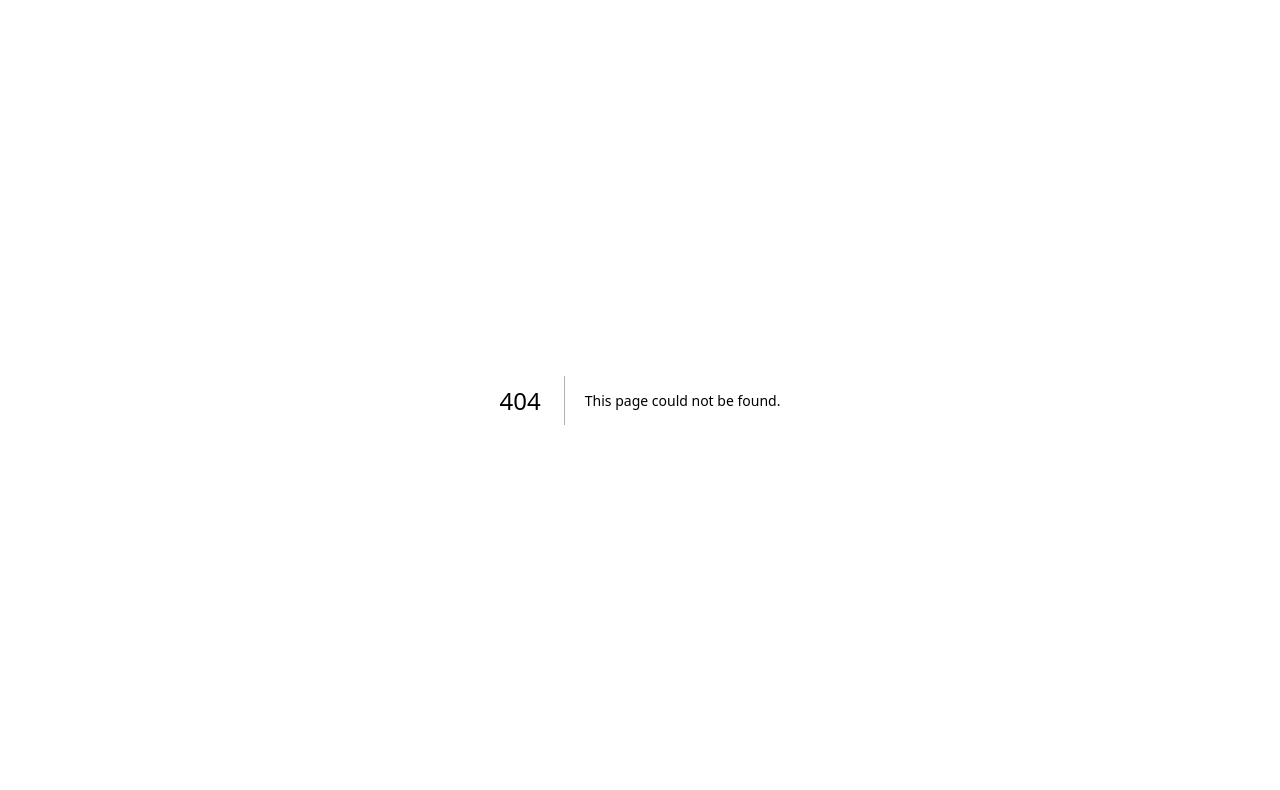
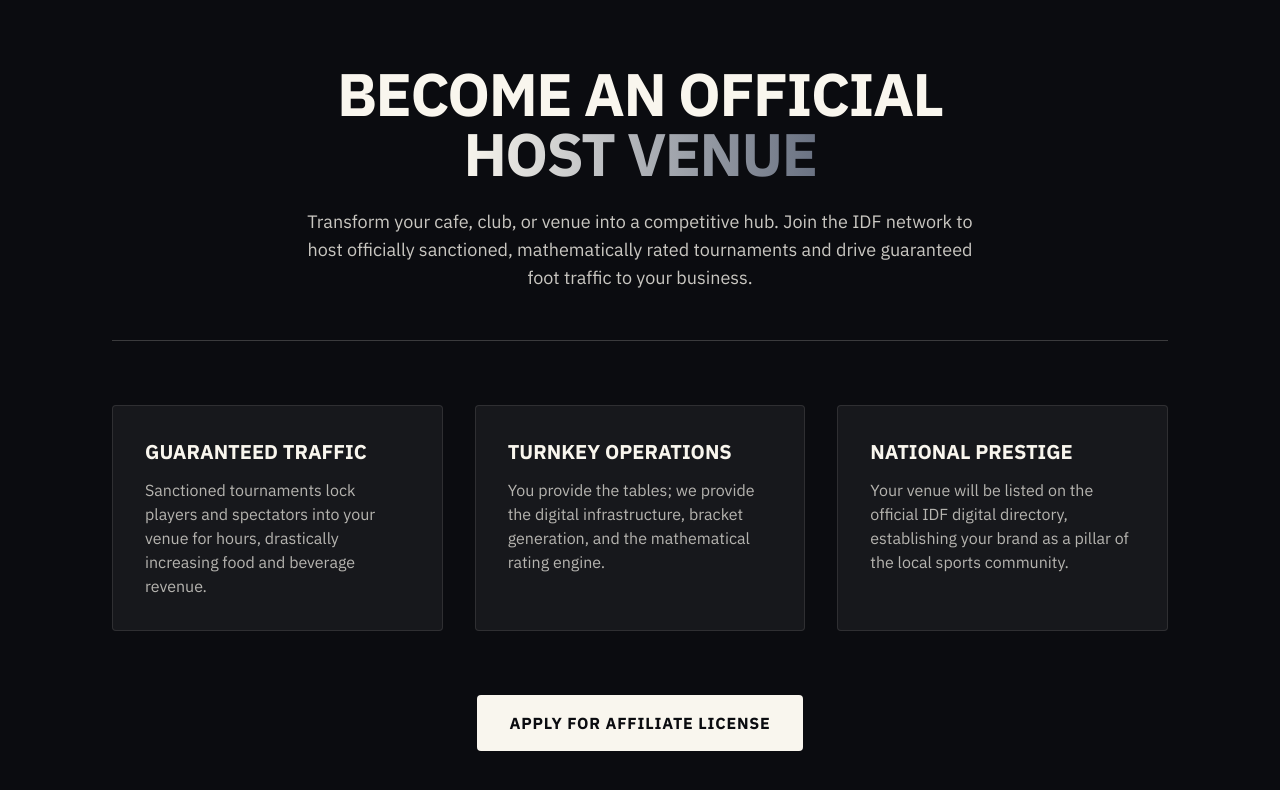
Before and after one commit to auibsal/monorepo, a Next.js app: page /affiliate in a window 1280 px wide. Before the commit this address had no page. Shown: the top 790 px of the page. Built offline with nearby package versions, Linux system fonts and the light colour scheme.

Commit message:
Add AffiliatePortal component with application details

```diff
--- /dev/null
+++ b/src/app/affiliate/page.tsx
@@ -0,0 +1,43 @@
+import Link from 'next/link';
+
+export default function AffiliatePortal() {
+  return (
+    <div className="max-w-6xl mx-auto py-16 px-6 lg:px-12 w-full">
+      <header className="mb-16 border-b border-federation-ivory/20 pb-12 text-center">
+        <h1 className="text-4xl md:text-6xl font-bold uppercase tracking-tight mb-6">
+          Become an Official <br />
+          <span className="text-transparent bg-clip-text bg-gradient-to-r from-federation-ivory to-gray-500">
+            Host Venue
+          </span>
+        </h1>
+        <p className="max-w-2xl mx-auto text-lg font-light opacity-80">
+          Transform your cafe, club, or venue into a competitive hub. Join the IDF network to host officially sanctioned, mathematically rated tournaments and drive guaranteed foot traffic to your business.
+        </p>
+      </header>
+
+      <div className="grid grid-cols-1 md:grid-cols-3 gap-8 mb-16">
+        <div className="bg-federation-ivory/5 p-8 border border-federation-ivory/10 rounded-sm">
+          <h3 className="text-xl font-bold uppercase mb-3 text-federation-ivory">Guaranteed Traffic</h3>
+          <p className="font-light opacity-70">Sanctioned tournaments lock players and spectators into your venue for hours, drastically increasing food and beverage revenue.</p>
+        </div>
+        <div className="bg-federation-ivory/5 p-8 border border-federation-ivory/10 rounded-sm">
+          <h3 className="text-xl font-bold uppercase mb-3 text-federation-ivory">Turnkey Operations</h3>
+          <p className="font-light opacity-70">You provide the tables; we provide the digital infrastructure, bracket generation, and the mathematical rating engine.</p>
+        </div>
+        <div className="bg-federation-ivory/5 p-8 border border-federation-ivory/10 rounded-sm">
+          <h3 className="text-xl font-bold uppercase mb-3 text-federation-ivory">National Prestige</h3>
+          <p className="font-light opacity-70">Your venue will be listed on the official IDF digital directory, establishing your brand as a pillar of the local sports community.</p>
+        </div>
+      </div>
+
+      <div className="text-center">
+        <Link
+          href="/affiliates/apply"
+          className="px-8 py-4 bg-federation-ivory text-federation-obsidian font-bold uppercase tracking-wider rounded-sm hover:opacity-90 transition-opacity inline-block"
+        >
+          Apply for Affiliate License
+        </Link>
+      </div>
+    </div>
+  );
+}
```
